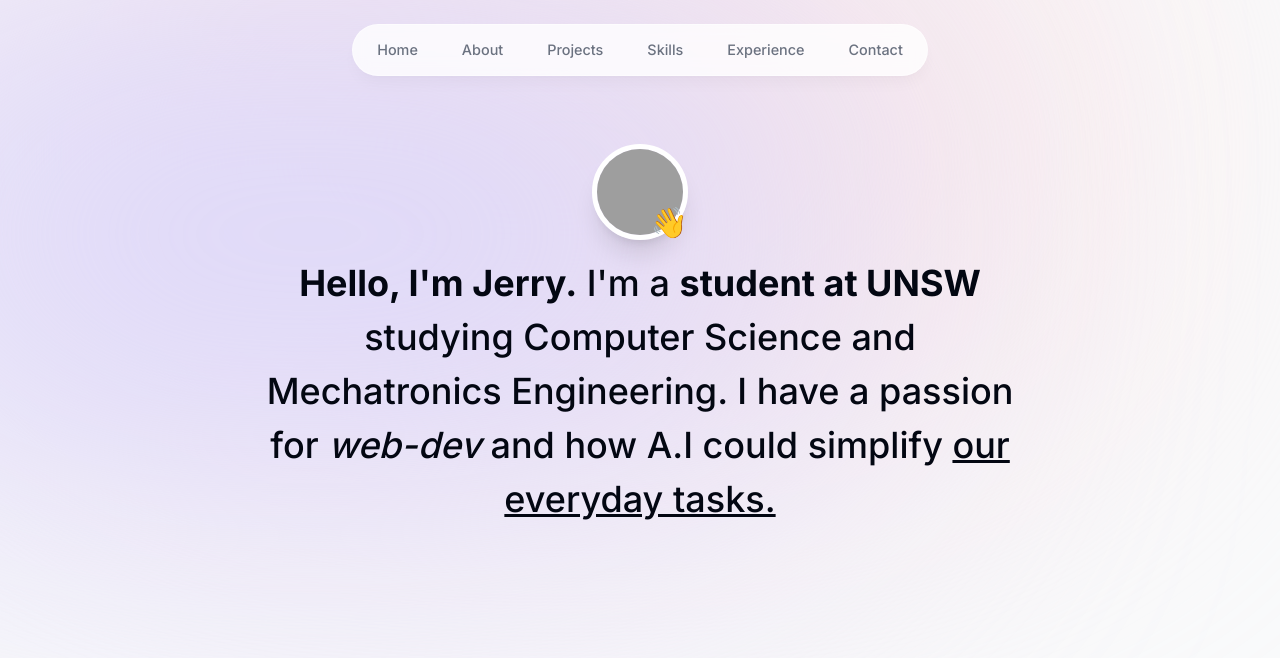
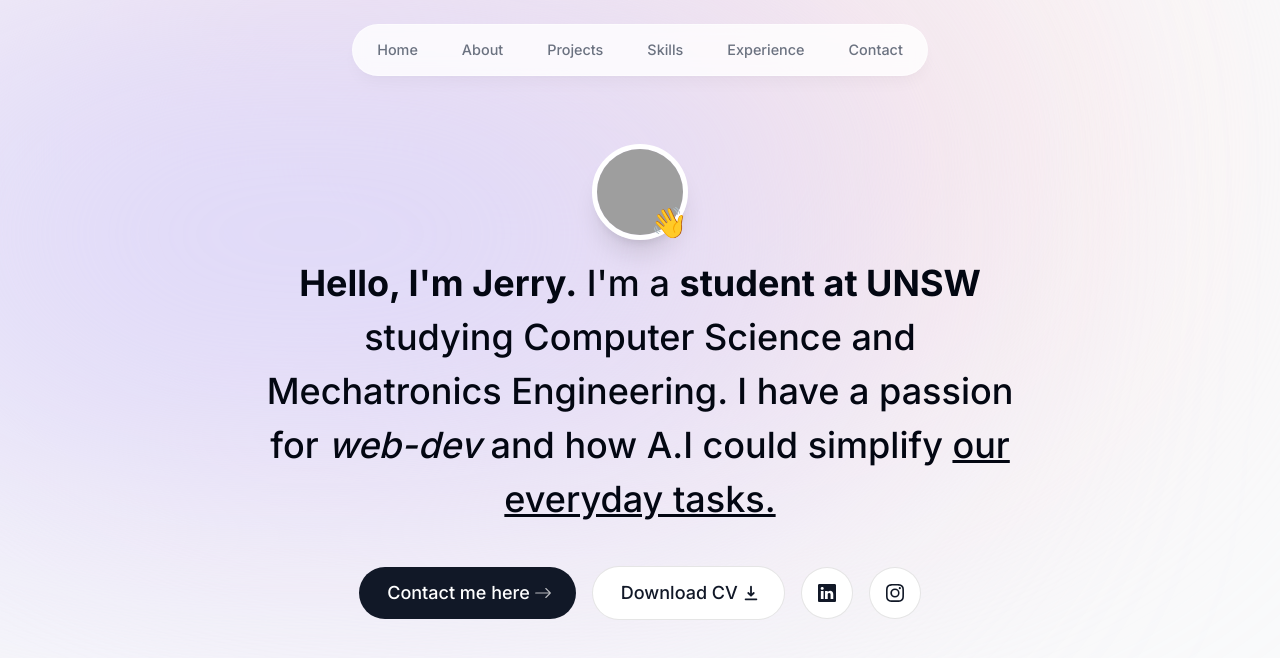
Before and after one commit to jerryhong21/portfolio-website, a Next.js app: page / in a window 1280 px wide. Shown: the top 658 px of the page. Built offline with nearby package versions, Linux system fonts and the light colour scheme; grey boxes are pictures that could not be loaded.

Commit message:
implemented and styled buttons in intro

```diff
--- a/components/intro.tsx
+++ b/components/intro.tsx
@@ -1,6 +1,9 @@
 "use client";
 import Image from "next/image";
 import { motion } from "framer-motion";
+import Link from "next/link";
+import { BsArrowRight, BsLinkedin, BsInstagram } from "react-icons/bs";
+import { HiDownload } from "react-icons/hi";
 
 import React from "react";
 
@@ -8,6 +11,9 @@ export default function Intro() {
 	// TEMPORARY IMAGE SRC
 	const imgsrc =
 		"https://a.espncdn.com/i/headshots/nba/players/full/1966.png";
+
+	const linkedInUrl = "https://www.linkedin.com/in/jerry-hong-33a04a182/";
+	const instagramUrl = "https://www.instagram.com/jerry_hong21/";
 	const wavingEmoji = "👋";
 	return (
 		<section className="mb-28 max-w-[50rem] text-center sm:mb-0">
@@ -53,6 +59,37 @@ export default function Intro() {
 				could simplify{" "}
 				<span className="underline">our everyday tasks.</span>
 			</motion.h1>
+			<motion.div
+				className="flex flex-col justify-center items-center sm:flex-row text-lg font-medium gap-4"
+				initial={{ y: -100, opacity: 0 }}
+				animate={{ y: 0, opacity: 1 }}
+				transition={{ duration: 0.3, ease: "easeIn" }}>
+				<Link
+					href="#contact"
+					className="group bg-gray-900 text-white px-7 py-3 flex items-center rounded-full outline-none focus:scale-105 hover:scale-110 hover:bg-gray-950 active:scale-105 transition">
+					{`Contact me here `}
+					<BsArrowRight className="opacity-70 translate-x-1 group-hover:translate-x-2" />
+				</Link>
+				<a
+					href="/cv.pdf"
+					download={true}
+					className="group bg-white text-gray-900 px-7 py-3 flex items-center rounded-full outline-none focus:scale-105 hover:scale-110 hover:bg-gray-100 active:scale-105 transition border border-black/10">
+					Download CV{" "}
+					<HiDownload className="group-hover: translate-x-1 opacity:70" />
+				</a>
+				<a
+					href={linkedInUrl}
+					target="_blank"
+					className="bg-white text-gray-900 p-4 flex items-center rounded-full outline-none focus:scale-105 hover:scale-[1.15] hover:text-gray-950 hover:bg-gray-100 active:scale-105 transition border border-black/10">
+					<BsLinkedin />
+				</a>
+				<a
+					href={instagramUrl}
+					target="_blank"
+					className="bg-white text-gray-900 p-4 flex items-center rounded-full outline-none focus:scale-105 hover:scale-[1.15] hover:text-gray-950 hover:bg-gray-100 active:scale-105 transition border border-black/10">
+					<BsInstagram />
+				</a>
+			</motion.div>
 		</section>
 	);
 }
```
Also changed, not shown: lib/data.ts (+12 -0 lines).
